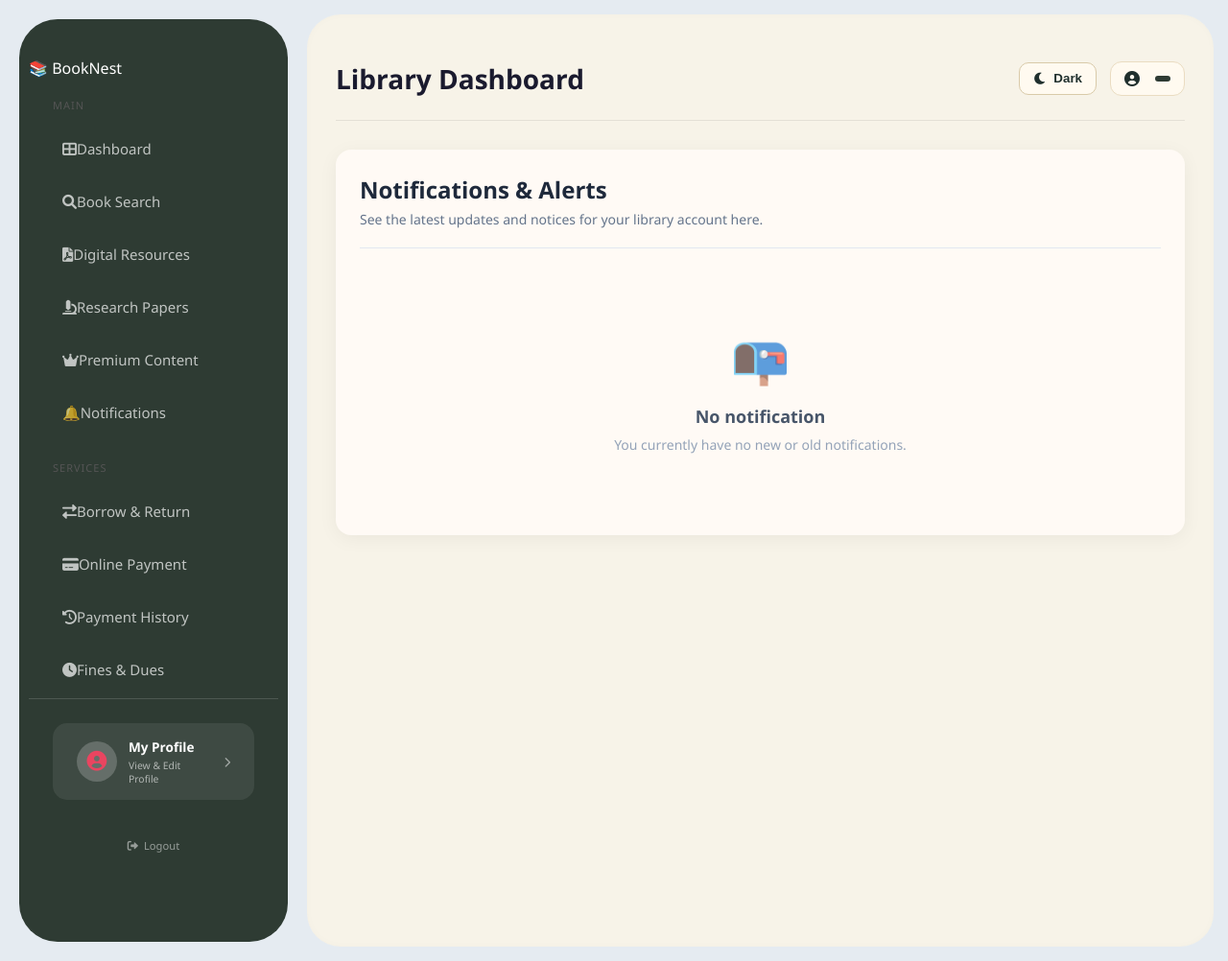
After one commit to shah-iqra/Library-Management-System, a Django app: template library/templates/library/notifications.html in a window 1280 px wide. The commit adds this page. Shown: the whole page at 96% size. Run offline with Django 3.2, Linux system fonts and the light colour scheme; the template is opened without the code that fills it, so the values that code supplies are empty.

Commit message:
Notification system added

```diff
--- /dev/null
+++ b/library/static/library/css/notifications_style.css
@@ -0,0 +1,104 @@
+.notification-container {
+    max-width: 900px;
+    margin: 30px auto;
+    padding: 25px;
+    background-color: #fffaf5;
+    border-radius: 16px;
+    box-shadow: 0 4px 20px rgba(0, 0, 0, 0.05);
+}
+
+.notification-header h2 {
+    font-size: 24px;
+    color: #1e293b;
+    margin-bottom: 5px;
+    font-weight: 700;
+}
+
+.notification-header p {
+    font-size: 14px;
+    color: #64748b;
+}
+
+.section-divider {
+    border: 0;
+    height: 1px;
+    background: #e2e8f0;
+    margin: 20px 0;
+}
+
+.notification-list {
+    display: flex;
+    flex-direction: column;
+    gap: 15px;
+}
+
+.notification-card {
+    display: flex;
+    align-items: center;
+    gap: 15px;
+    padding: 16px;
+    background-color: #ffffff;
+    border: 1px solid #e2e8f0;
+    border-radius: 12px;
+    transition: all 0.3s ease;
+}
+
+.notification-card:hover {
+    transform: translateY(-2px);
+    box-shadow: 0 4px 12px rgba(0, 0, 0, 0.05);
+}
+
+.notification-card.unread {
+    border-left: 5px solid #f59e0b;
+    background-color: #fefce8;
+}
+
+.notification-icon {
+    font-size: 24px;
+    background: #f1f5f9;
+    padding: 10px;
+    border-radius: 50%;
+    display: flex;
+    align-items: center;
+    justify-content: center;
+    min-width: 45px;
+    height: 45px;
+}
+
+.notification-content {
+    flex-grow: 1;
+}
+
+.notification-text {
+    font-size: 15px;
+    color: #334155;
+    margin: 0 0 5px 0;
+    font-weight: 500;
+}
+
+.notification-time {
+    font-size: 12px;
+    color: #94a3b8;
+}
+
+.no-notification {
+    text-align: center;
+    padding: 60px 20px;
+}
+
+.empty-icon {
+    font-size: 50px;
+    margin-bottom: 15px;
+    opacity: 0.7;
+}
+
+.no-notification h3 {
+    font-size: 18px;
+    color: #475569;
+    margin-bottom: 8px;
+}
+
+.no-notification p {
+    font-size: 14px;
+    color: #94a3b8;
+}
--- a/library/templates/library/base.html
+++ b/library/templates/library/base.html
@@ -1,12 +1,18 @@
 {% load static %}
 <!DOCTYPE html>
 <html lang="en" data-theme="light">
+
 <head>
     <meta charset="UTF-8">
     <meta name="viewport" content="width=device-width, initial-scale=1.0">
     <title>{% block title %}Book Nest - Library System{% endblock %}</title>
-    <link href="https://fonts.googleapis.com/css2?family=Inter:wght@300;400;500;600;700;800&display=swap" rel="stylesheet">
-    <link rel="stylesheet" href="https://cdnjs.cloudflare.com/ajax/libs/font-awesome/6.0.0/css/all.min.css">
+
+    <link href="https://fonts.googleapis.com/css2?family=Inter:wght@300;400;500;600;700;800&display=swap"
+          rel="stylesheet">
+
+    <link rel="stylesheet"
+          href="https://cdnjs.cloudflare.com/ajax/libs/font-awesome/6.0.0/css/all.min.css">
+
     <link rel="stylesheet" href="{% static 'library/css/style.css' %}">
 
     {% block extra_css %}{% endblock %}
@@ -22,68 +28,135 @@
 <body>
 
 <div class="layout">
+
+    <!-- ================= SIDEBAR ================= -->
     <aside class="sidebar">
-        <div class="logo">📚 <span>Book</span>Nest</div>
+
+        <div class="logo">
+            📚 <span>Book</span>Nest
+        </div>
+
+        <!-- ================= MAIN MENU ================= -->
+        <div class="menu-section">
+
+            <div class="menu-title">Main</div>
+
+            <a href="{% url 'home' %}"
+               class="menu-item {% if request.resolver_match.url_name == 'home' %}active{% endif %}">
+                <i class="fas fa-th-large"></i>
+                Dashboard
+            </a>
+
+            <a href="{% url 'book_list' %}"
+               class="menu-item {% if request.resolver_match.url_name == 'book_list' %}active{% endif %}">
+                <i class="fas fa-search"></i>
+                Book Search
+            </a>
+
+            <a href="{% url 'digital_resources' %}"
+               class="menu-item {% if request.resolver_match.url_name == 'digital_resources' %}active{% endif %}">
+                <i class="fas fa-file-pdf"></i>
+                Digital Resources
+            </a>
+
+            <a href="{% url 'research_papers' %}"
+               class="menu-item {% if request.resolver_match.url_name == 'research_papers' %}active{% endif %}">
+                <i class="fas fa-microscope"></i>
+                Research Papers
+            </a>
+
+            <a href="{% url 'premium_content' %}"
+               class="menu-item premium {% if request.resolver_match.url_name == 'premium_content' %}active{% endif %}">
+                <i class="fas fa-crown"></i>
+                Premium Content
+            </a>
+
+            <!-- ✅ NOTIFICATION BUTTON ADDED -->
+            <a href="{% url 'notification_page' %}"
+               class="sidebar-link menu-item {% if request.resolver_match.url_name == 'notification_page' %}active{% endif %}">
+                <span class="icon">🔔</span>
+                <span class="text">Notifications</span>
+            </a>
+
+        </div>
+
+        <!-- ================= SERVICES ================= -->
+        <div class="menu-section">
+
+            <div class="menu-title">Services</div>
+
+            <a href="{% url 'borrow_list' %}"
+               class="menu-item {% if request.resolver_match.url_name == 'borrow_list' %}active{% endif %}">
+                <i class="fas fa-exchange-alt"></i>
+                Borrow & Return
+            </a>
+
+            <a href="{% url 'online_payment' %}"
+               class="menu-item {% if request.resolver_match.url_name == 'online_payment' %}active{% endif %}">
+                <i class="fas fa-credit-card"></i>
+                Online Payment
+            </a>
+
+            <a href="{% url 'payment_history' %}"
+               class="menu-item {% if request.resolver_match.url_name == 'payment_history' %}active{% endif %}">
+                <i class="fas fa-history"></i>
+                Payment History
+            </a>
+
+            <a href="{% url 'fines_dues' %}"
+               class="menu-item {% if request.resolver_match.url_name == 'fines_dues' %}active{% endif %}">
+                <i class="fas fa-clock"></i>
+                Fines & Dues
+            </a>
+
+        </div>
+
+        <!-- ================= ADMIN SECTION ================= -->
+        {% if user.role == 'admin' or user.role == 'librarian' or user.is_superuser %}
 
         <div class="menu-section">
-            <div class="menu-title">Main</div>
-            <a href="{% url 'home' %}" class="menu-item {% if request.resolver_match.url_name == 'home' %}active{% endif %}">
-                <i class="fas fa-th-large"></i> Dashboard
+
+            <div class="menu-title">Administrative</div>
+
+            <a href="{% url 'member_list' %}"
+               class="menu-item {% if request.resolver_match.url_name == 'member_list' %}active{% endif %}">
+                <i class="fas fa-users-cog"></i>
+                Manage Users
             </a>
-            <a href="{% url 'book_list' %}" class="menu-item {% if request.resolver_match.url_name == 'book_list' %}active{% endif %}">
-                <i class="fas fa-search"></i> Book Search
+
+            <a href="{% url 'category_list' %}"
+               class="menu-item {% if request.resolver_match.url_name == 'category_list' %}active{% endif %}">
+                <i class="fas fa-tags"></i>
+                Manage Categories
             </a>
-            <a href="{% url 'digital_resources' %}" class="menu-item {% if request.resolver_match.url_name == 'digital_resources' %}active{% endif %}">
-                <i class="fas fa-file-pdf"></i> Digital Resources
+
+            <a href="{% url 'system_monitoring' %}"
+               class="menu-item {% if request.resolver_match.url_name == 'system_monitoring' %}active{% endif %}">
+                <i class="fas fa-chart-line"></i>
+                System Monitoring
             </a>
-            <a href="{% url 'research_papers' %}" class="menu-item {% if request.resolver_match.url_name == 'research_papers' %}active{% endif %}">
-                <i class="fas fa-microscope"></i> Research Papers
+
+            <a href="{% url 'reports_analytics' %}"
+               class="menu-item {% if request.resolver_match.url_name == 'reports_analytics' %}active{% endif %}">
+                <i class="fas fa-file-invoice"></i>
+                Reports & Analytics
             </a>
-            <a href="{% url 'premium_content' %}" class="menu-item premium {% if request.resolver_match.url_name == 'premium_content' %}active{% endif %}">
-                <i class="fas fa-crown"></i> Premium Content
-            </a>
+
         </div>
 
-        <div class="menu-section">
-            <div class="menu-title">Services</div>
-            <a href="{% url 'borrow_list' %}" class="menu-item {% if request.resolver_match.url_name == 'borrow_list' %}active{% endif %}">
-                <i class="fas fa-exchange-alt"></i> Borrow & Return
-            </a>
-            <a href="{% url 'online_payment' %}" class="menu-item {% if request.resolver_match.url_name == 'online_payment' %}active{% endif %}">
-                <i class="fas fa-credit-card"></i> Online Payment
-            </a>
-            <a href="{% url 'payment_history' %}" class="menu-item {% if request.resolver_match.url_name == 'payment_history' %}active{% endif %}">
-                <i class="fas fa-history"></i> Payment History
-            </a>
-            <a href="{% url 'fines_dues' %}" class="menu-item {% if request.resolver_match.url_name == 'fines_dues' %}active{% endif %}">
-                <i class="fas fa-clock"></i> Fines & Dues
-            </a>
-        </div>
-
-        {% if user.role == 'admin' or user.role == 'librarian' or user.is_superuser %}
-        <div class="menu-section">
-            <div class="menu-title">Administrative</div>
-            <a href="{% url 'member_list' %}" class="menu-item {% if request.resolver_match.url_name == 'member_list' %}active{% endif %}">
-                <i class="fas fa-users-cog"></i> Manage Users
-            </a>
-            <a href="{% url 'category_list' %}" class="menu-item {% if request.resolver_match.url_name == 'category_list' %}active{% endif %}">
-                <i class="fas fa-tags"></i> Manage Categories
-            </a>
-            <a href="{% url 'system_monitoring' %}" class="menu-item {% if request.resolver_match.url_name == 'system_monitoring' %}active{% endif %}">
-                <i class="fas fa-chart-line"></i> System Monitoring
-            </a>
-            <a href="{% url 'reports_analytics' %}" class="menu-item {% if request.resolver_match.url_name == 'reports_analytics' %}active{% endif %}">
-                <i class="fas fa-file-invoice"></i> Reports & Analytics
-            </a>
-        </div>
         {% endif %}
 
+        <!-- ================= PROFILE SECTION ================= -->
         <div class="profile-sidebar-section">
+
             <a href="{% url 'manage_profile' %}" class="profile-link-card">
+
                 <div class="avatar-icon">
                     <i class="fas fa-user-circle"></i>
                 </div>
+
                 <div class="profile-info-text">
+
                     <div class="profile-name">
                         {% if user.is_authenticated %}
                             {{ user.get_full_name|default:user.username }}
@@ -91,78 +164,137 @@
                             My Profile
                         {% endif %}
                     </div>
-                    <div class="profile-role">View & Edit Profile</div>
+
+                    <div class="profile-role">
+                        View & Edit Profile
+                    </div>
+
                 </div>
+
                 <i class="fas fa-chevron-right profile-chevron"></i>
+
             </a>
 
             <div class="logout-link">
                 <a href="{% url 'logout' %}">
-                    <i class="fas fa-sign-out-alt"></i> <span>Logout</span>
+                    <i class="fas fa-sign-out-alt"></i>
+                    <span>Logout</span>
                 </a>
             </div>
+
         </div>
+
     </aside>
 
+    <!-- ================= MAIN CONTENT ================= -->
     <main class="main-container">
+
         <header class="top-nav">
-            <h2>{% block page_title %}Library Dashboard{% endblock %}</h2>
+
+            <h2>
+                {% block page_title %}
+                    Library Dashboard
+                {% endblock %}
+            </h2>
 
             <div class="top-nav-right">
-                <button type="button" class="theme-toggle-btn" id="themeToggleBtn">
+
+                <button type="button"
+                        class="theme-toggle-btn"
+                        id="themeToggleBtn">
+
                     <i class="fas fa-moon"></i>
                     <span>Dark</span>
+
                 </button>
 
                 <div class="user-profile">
+
                     <i class="fas fa-user-circle"></i>
+
                     <span>{{ user.username }}</span>
-                    <span class="role-tag">{{ user.role|upper }}</span>
+
+                    <span class="role-tag">
+                        {{ user.role|upper }}
+                    </span>
+
                 </div>
+
             </div>
+
         </header>
 
+        <!-- ================= ALERT MESSAGES ================= -->
         {% if messages %}
+
         <div class="messages">
+
             {% for message in messages %}
+
             <div class="alert {{ message.tags }}">
                 {{ message }}
             </div>
+
             {% endfor %}
+
         </div>
+
         {% endif %}
 
-        {% block content %}{% endblock %}
+        <!-- ================= PAGE CONTENT ================= -->
+        {% block content %}
+        {% endblock %}
 
     </main>
+
 </div>
 
+<!-- ================= THEME SCRIPT ================= -->
 <script>
+
     const themeToggleBtn = document.getElementById("themeToggleBtn");
     const htmlTag = document.documentElement;
 
     function updateThemeButton(theme) {
+
         if (theme === "dark") {
-            themeToggleBtn.innerHTML = '<i class="fas fa-sun"></i><span>Light</span>';
+
+            themeToggleBtn.innerHTML =
+                '<i class="fas fa-sun"></i><span>Light</span>';
+
         } else {
-            themeToggleBtn.innerHTML = '<i class="fas fa-moon"></i><span>Dark</span>';
+
+            themeToggleBtn.innerHTML =
+                '<i class="fas fa-moon"></i><span>Dark</span>';
         }
     }
 
-    const currentTheme = localStorage.getItem("booknestTheme") || "light";
+    const currentTheme =
+        localStorage.getItem("booknestTheme") || "light";
+
     htmlTag.setAttribute("data-theme", currentTheme);
+
     updateThemeButton(currentTheme);
 
     themeToggleBtn.addEventListener("click", function () {
-        const current = htmlTag.getAttribute("data-theme");
-        const newTheme = current === "dark" ? "light" : "dark";
+
+        const current =
+            htmlTag.getAttribute("data-theme");
+
+        const newTheme =
+            current === "dark" ? "light" : "dark";
+
         htmlTag.setAttribute("data-theme", newTheme);
+
         localStorage.setItem("booknestTheme", newTheme);
+
         updateThemeButton(newTheme);
     });
+
 </script>
 
-{% block extra_js %}{% endblock %}
+{% block extra_js %}
+{% endblock %}
 
 </body>
 </html>
--- /dev/null
+++ b/library/templates/library/notifications.html
@@ -0,0 +1,36 @@
+{% extends 'library/base.html' %} {% load static %}
+
+{% block content %}
+<link rel="stylesheet" href="{% static 'library/css/notifications_style.css' %}">
+
+<div class="notification-container">
+    <div class="notification-header">
+        <h2>Notifications & Alerts</h2>
+       <p>See the latest updates and notices for your library account here.</p>
+    </div>
+
+    <hr class="section-divider">
+
+    <div class="notification-list">
+        {% if notifications %}
+            {% for notification in notifications %}
+                <div class="notification-card {% if not notification.is_read %}unread{% endif %}">
+                    <div class="notification-icon">
+                        {% if "book" in notification.message %} 📚 {% else %} 📄 {% endif %}
+                    </div>
+                    <div class="notification-content">
+                        <p class="notification-text">{{ notification.message }}</p>
+                        <span class="notification-time">{{ notification.created_at|timesince }} before</span>
+                    </div>
+                </div>
+            {% endfor %}
+        {% else %}
+            <div class="no-notification">
+                <div class="empty-icon">📭</div>
+               <h3>No notification</h3>
+                <p>You currently have no new or old notifications.</p>
+            </div>
+        {% endif %}
+    </div>
+</div>
+{% endblock %}
--- a/library/urls.py
+++ b/library/urls.py
@@ -79,4 +79,5 @@ urlpatterns = [
     path('system-monitoring/', views.system_monitoring, name='system_monitoring'),
     path('reports-analytics/', views.reports_analytics, name='reports_analytics'),
     path('premium-content/delete/<int:pk>/', views.premium_content_delete, name='premium_content_delete'),
+    path('notifications/', views.notification_page, name='notification_page'),
 ]
```
Also changed, not shown: library/models.py (+10 -0 lines), library/views.py (+33 -0 lines), db.sqlite3, library/migrations/0013_notification.py (added).
